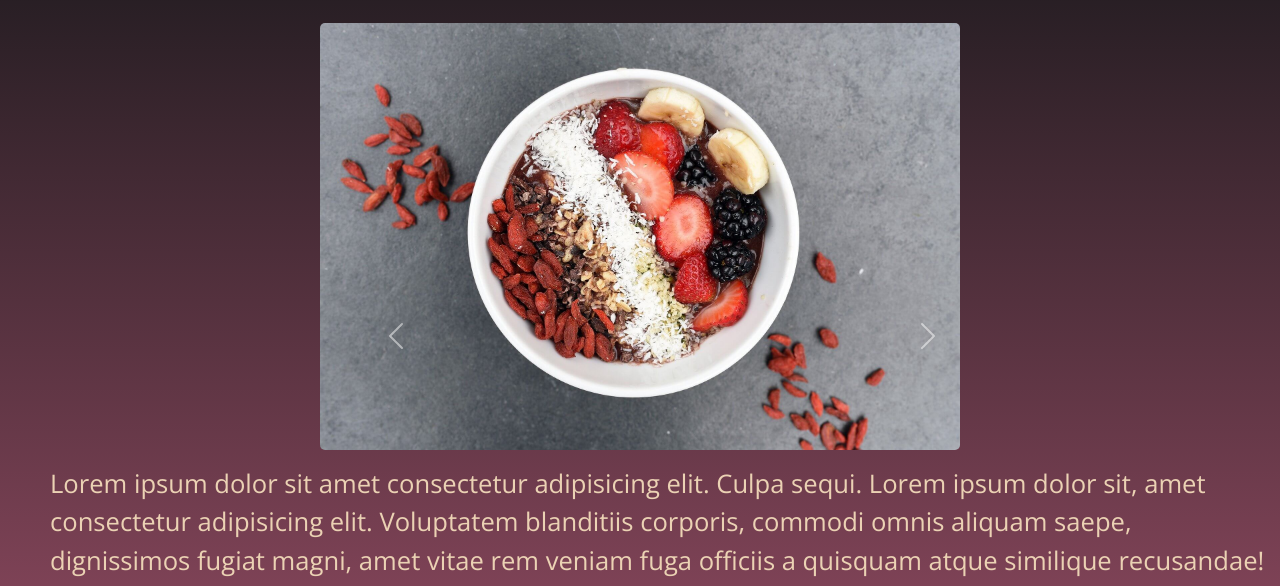
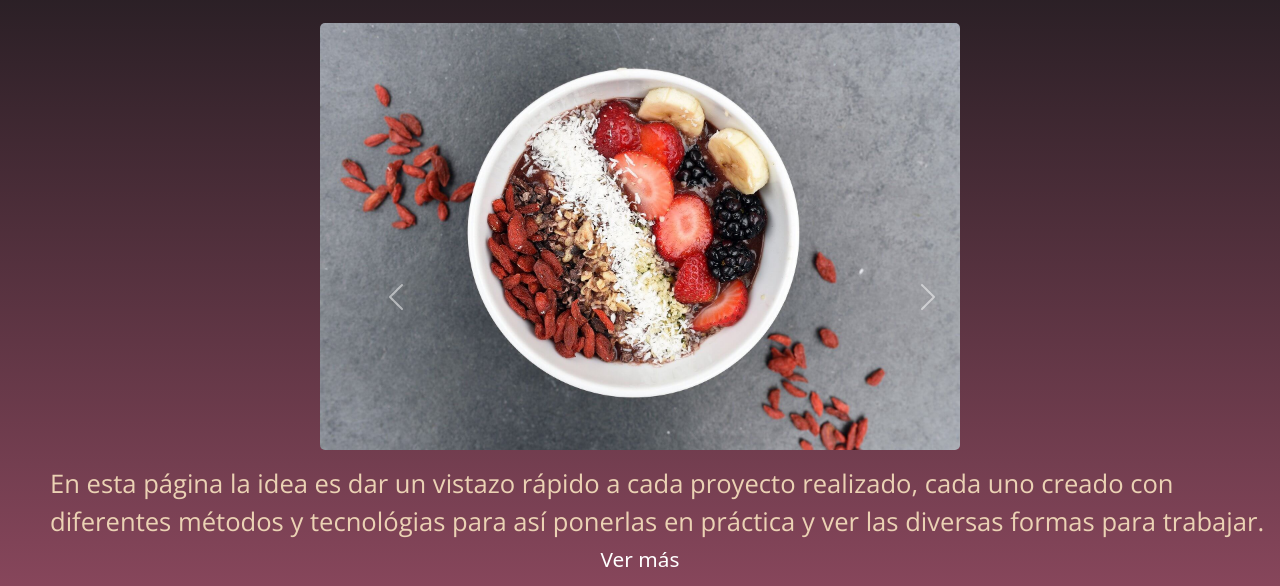
Before and after one commit to MajoCabre/proyecto_coderhouse, a website: page proyectos.html in a window 1280 px wide. Shown: the part 212-798 px from the top of the page. Drawn offline with nearby package versions, Linux system fonts and the light colour scheme.

Commit message:
Se agrega cambio en Lorem

```diff
--- a/proyectos.html
+++ b/proyectos.html
@@ -63,13 +63,7 @@
                     <span class="carousel-control-next-icon" aria-hidden="true"></span>
                     <span class="visually-hidden">Next</span>
                 </button>
-                <p class="parrafo-proyecto">Lorem ipsum dolor sit amet consectetur adipisicing elit. Culpa sequi. Lorem
-                    ipsum dolor sit, amet consectetur adipisicing elit. Voluptatem blanditiis corporis, commodi omnis
-                    aliquam saepe, dignissimos fugiat magni, amet vitae rem veniam fuga officiis a quisquam atque
-                    similique recusandae! Sit!
-                    corporis
-                    voluptate earum
-                    commodi voluptates!</p>
+                <p class="parrafo-proyecto">En esta página la idea es dar un vistazo rápido a cada proyecto realizado, cada uno creado con diferentes métodos y tecnológias para así ponerlas en práctica y ver las diversas formas para trabajar.</p>
                 <h6 class="ver-mas"><a href="./proyectos.html">Ver más</a></h6>
         </section>
 
```
